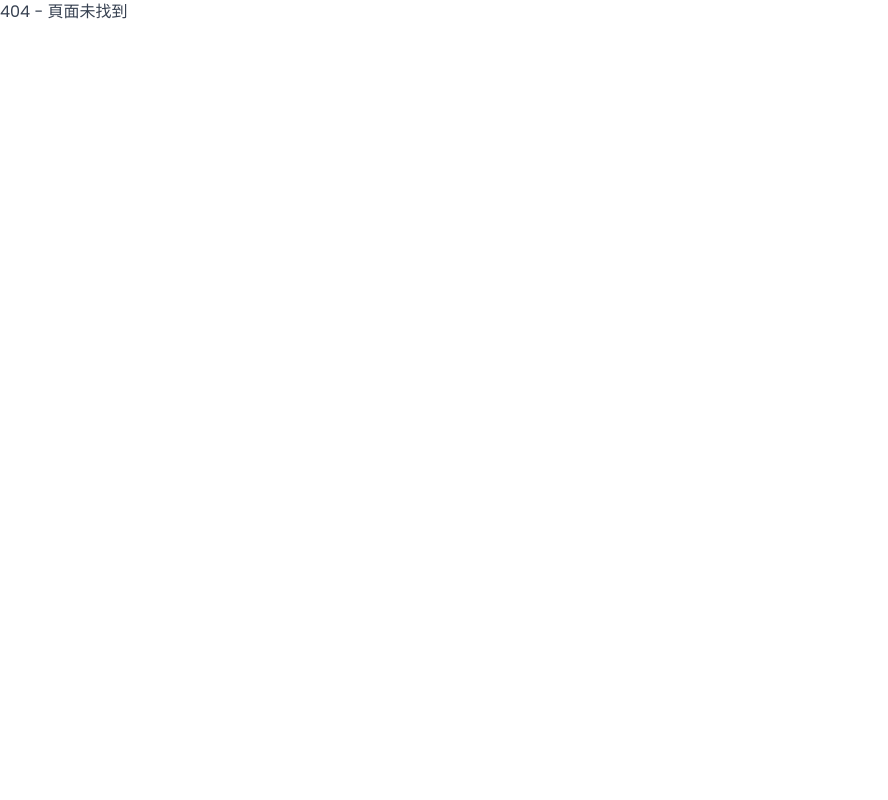
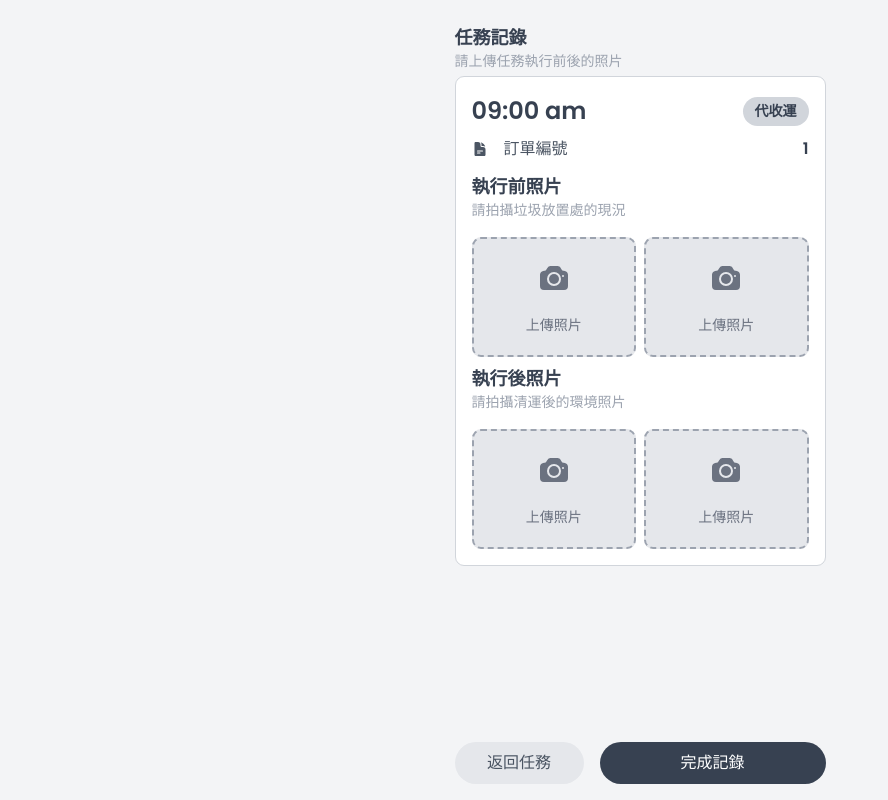
Before and after one commit to jacky1a2a3a4a/Lebuleduo, a React (Vite) app: page /deliver/task/1/record in a window 1280 px wide. Shown: the whole page, without its empty margins (0-888 px from the left). Built offline with nearby package versions, Linux system fonts and the light colour scheme; a web font is replaced by a local one.

Commit message:
update: Task router

```diff
--- a/src/App.tsx
+++ b/src/App.tsx
@@ -10,6 +10,7 @@ import DeliverLayout from './layouts/DeliverLayout';
 // 外送員(deliver) 頁面組件
 import Task from './pages/deliver/Task';
 import TaskDetails from './pages/deliver/Task/TaskDetails';
+import TaskRecord from './pages/deliver/Task/TaskRecord';
 import Calendar from './pages/deliver/Calendar';
 
 // 臨時頁面組件
@@ -102,6 +103,16 @@ function App() {
             }
           />
 
+          {/* 任務記錄頁面 */}
+          <Route
+            path="/deliver/task/:taskId/record"
+            element={
+              <ProtectedRoute role="deliver">
+                <TaskRecord />
+              </ProtectedRoute>
+            }
+          />
+
           {/* 重新導向和404路由 */}
           <Route
             path="/"
--- a/src/pages/deliver/Task/TaskDetails/index.tsx
+++ b/src/pages/deliver/Task/TaskDetails/index.tsx
@@ -199,6 +199,10 @@ function TaskDetails() {
     navigate(-1);
   };
 
+  const handleConfirm = () => {
+    navigate(`/deliver/task/${taskId}/record`);
+  };
+
   // 初始化的地圖位置(我設定為高雄市寶成世紀大樓)
   const location = {
     lat: 22.62796401977539,
@@ -306,7 +310,7 @@ function TaskDetails() {
 
       <DetailButtons>
         <Button onClick={handleBack}>返回任務</Button>
-        <Button>確認前往</Button>
+        <Button onClick={handleConfirm}>確認前往</Button>
       </DetailButtons>
     </FullHeightContainer>
   );
--- /dev/null
+++ b/src/pages/deliver/Task/TaskRecord/index.tsx
@@ -0,0 +1,373 @@
+import styled from 'styled-components';
+import { useNavigate, useParams } from 'react-router-dom';
+import {
+  HiDocumentText,
+  HiMiniUser,
+  HiMiniPhone,
+  HiMapPin,
+  HiCamera,
+} from 'react-icons/hi2';
+import { GoogleMap, LoadScript, Marker } from '@react-google-maps/api';
+import { useState } from 'react';
+
+// 最外層容器
+const FullHeightContainer = styled.div`
+  background-color: var(--color-gray-100);
+  display: flex;
+  flex-direction: column;
+  align-items: center;
+  width: 100%;
+  min-height: 100vh;
+  padding: 1rem;
+`;
+
+// 頁面標題容器
+const HeaderContainer = styled.div`
+  display: flex;
+  flex-direction: column;
+  align-items: flex-start;
+  width: 100%;
+  max-width: calc(var(--min-width-mobile) - 2rem);
+  margin-top: var(--spacing-sm);
+  margin-bottom: var(--spacing-xs);
+`;
+
+const PageTitle = styled.div`
+  font-size: var(--font-size-lg);
+  font-weight: 800;
+`;
+
+const PageSubtitle = styled.div`
+  color: var(--color-gray-400);
+  font-size: var(--font-size-sm);
+  font-weight: 500;
+`;
+
+//訂單詳情 卡片
+const DetailCard = styled.div`
+  background-color: var(--color-gray-0);
+  border: 1.5px solid var(--color-gray-300);
+  border-radius: var(--border-radius-lg);
+  width: 100%;
+  max-width: calc(var(--min-width-mobile) - 2rem);
+  padding: var(--spacing-md);
+  margin-bottom: 1rem;
+`;
+
+// 照片上傳區域
+const PhotoUploadArea = styled.div`
+  display: grid;
+  grid-template-columns: repeat(2, 1fr);
+  gap: var(--spacing-sm);
+  margin-top: var(--spacing-md);
+`;
+
+const PhotoUploadBox = styled.label`
+  background-color: var(--color-gray-200);
+  border: 2px dashed var(--color-gray-400);
+  border-radius: var(--border-radius-lg);
+  height: 120px;
+  display: flex;
+  flex-direction: column;
+  justify-content: center;
+  align-items: center;
+  cursor: pointer;
+  position: relative;
+  overflow: hidden;
+
+  &:hover {
+    background-color: var(--color-gray-300);
+  }
+`;
+
+const PhotoPreview = styled.img`
+  width: 100%;
+  height: 100%;
+  object-fit: cover;
+`;
+
+const PhotoUploadIcon = styled.div`
+  font-size: 2rem;
+  color: var(--color-gray-500);
+  margin-bottom: 0.5rem;
+`;
+
+const PhotoUploadText = styled.div`
+  font-size: var(--font-size-sm);
+  color: var(--color-gray-500);
+`;
+
+const HiddenInput = styled.input`
+  display: none;
+`;
+
+//訂單詳情 容器 均分排列
+const DetailRow = styled.div`
+  display: flex;
+  justify-content: space-between;
+  align-items: center;
+  margin-bottom: var(--spacing-xs);
+`;
+
+//訂單詳情 卡片 時間
+const DetailTime = styled.div`
+  font-size: var(--font-size-2xl);
+  font-weight: 600;
+`;
+
+const DetailStatus = styled.div`
+  background-color: var(--color-gray-300);
+  color: var(--color-gray-700);
+  border-radius: var(--border-radius-round);
+  font-size: var(--font-size-sm);
+  font-weight: 700;
+  padding: 0.25rem 0.75rem;
+`;
+
+const DetailSign = styled.div`
+  display: flex;
+  justify-content: flex-start;
+  align-items: center;
+  width: 2rem;
+  height: 2rem;
+`;
+
+const DetailLabel = styled.div`
+  color: var(--color-gray-600);
+  display: flex;
+  align-items: center;
+  font-weight: 500;
+`;
+
+const DetailValue = styled.div`
+  font-weight: 600;
+  text-align: right;
+`;
+
+const DetailAddress = styled.div`
+  color: var(--color-gray-500);
+  font-size: var(--font-size-sm);
+  font-weight: 500;
+  text-decoration: underline;
+  letter-spacing: 0.05em;
+`;
+
+// 地圖容器
+const MapContainer = styled.div`
+  width: 100%;
+  height: 100px;
+  border-radius: var(--border-radius-lg);
+  overflow: hidden;
+`;
+
+const PlanTitle = styled.div`
+  font-size: var(--font-size-md);
+  font-weight: 600;
+`;
+
+const PlanContent = styled.div`
+  color: var(--color-gray-400);
+  font-size: var(--font-size-sm);
+  font-weight: 500;
+`;
+
+// 按鈕容器
+const DetailButtons = styled.div`
+  display: flex;
+  justify-content: space-between;
+  align-items: center;
+  gap: var(--spacing-md);
+  width: 100%;
+  margin-top: auto;
+  max-width: calc(var(--min-width-mobile) - 2rem);
+`;
+
+// 確認按鈕
+const Button = styled.button`
+  padding: 0.75rem 1rem;
+  border-radius: var(--border-radius-round);
+  font-weight: 500;
+  cursor: pointer;
+  border: none;
+
+  &:first-child {
+    background-color: var(--color-gray-200);
+    color: var(--color-gray-600);
+    flex: 1;
+
+    &:hover {
+      background-color: var(--color-gray-300);
+    }
+  }
+
+  &:last-child {
+    background-color: var(--color-gray-700);
+    color: var(--color-gray-0);
+    flex: 2;
+
+    &:hover {
+      background-color: var(--color-gray-800);
+    }
+  }
+`;
+
+function TaskRecord() {
+  const navigate = useNavigate();
+  const { taskId } = useParams();
+  const [photos, setPhotos] = useState<{ [key: string]: string }>({
+    before1: '',
+    before2: '',
+    after1: '',
+    after2: '',
+  });
+
+  const handleBack = () => {
+    navigate(-1);
+  };
+
+  const handlePhotoUpload = (
+    event: React.ChangeEvent<HTMLInputElement>,
+    photoKey: string,
+  ) => {
+    const file = event.target.files?.[0];
+    if (file) {
+      const reader = new FileReader();
+      reader.onloadend = () => {
+        setPhotos((prev) => ({
+          ...prev,
+          [photoKey]: reader.result as string,
+        }));
+      };
+      reader.readAsDataURL(file);
+    }
+  };
+
+  // 初始化的地圖位置(我設定為高雄市寶成世紀大樓)
+  const location = {
+    lat: 22.62796401977539,
+    lng: 120.31047821044922,
+  };
+
+  const handleSubmit = () => {
+    // 在這裡處理提交邏輯
+    console.log('提交照片和記錄', photos);
+    // 可以導航到成功頁面或返回任務列表
+    navigate('/deliver');
+  };
+
+  return (
+    <FullHeightContainer>
+      <HeaderContainer>
+        <PageTitle>任務記錄</PageTitle>
+        <PageSubtitle>請上傳任務執行前後的照片</PageSubtitle>
+      </HeaderContainer>
+
+      <DetailCard>
+        <DetailRow>
+          <DetailTime>09:00 am</DetailTime>
+          <DetailStatus>代收運</DetailStatus>
+        </DetailRow>
+        <DetailRow>
+          <DetailLabel>
+            <DetailSign>
+              <HiDocumentText />
+            </DetailSign>
+            訂單編號
+          </DetailLabel>
+          <DetailValue>{taskId || 'ORD-12345'}</DetailValue>
+        </DetailRow>
+
+        <HeaderContainer>
+          <PageTitle>執行前照片</PageTitle>
+          <PageSubtitle>請拍攝垃圾放置處的現況</PageSubtitle>
+        </HeaderContainer>
+
+        <PhotoUploadArea>
+          <PhotoUploadBox>
+            <HiddenInput
+              type="file"
+              accept="image/*"
+              onChange={(e) => handlePhotoUpload(e, 'before1')}
+            />
+            {photos.before1 ? (
+              <PhotoPreview src={photos.before1} alt="執行前照片1" />
+            ) : (
+              <>
+                <PhotoUploadIcon>
+                  <HiCamera />
+                </PhotoUploadIcon>
+                <PhotoUploadText>上傳照片</PhotoUploadText>
+              </>
+            )}
+          </PhotoUploadBox>
+          <PhotoUploadBox>
+            <HiddenInput
+              type="file"
+              accept="image/*"
+              onChange={(e) => handlePhotoUpload(e, 'before2')}
+            />
+            {photos.before2 ? (
+              <PhotoPreview src={photos.before2} alt="執行前照片2" />
+            ) : (
+              <>
+                <PhotoUploadIcon>
+                  <HiCamera />
+                </PhotoUploadIcon>
+                <PhotoUploadText>上傳照片</PhotoUploadText>
+              </>
+            )}
+          </PhotoUploadBox>
+        </PhotoUploadArea>
+
+        <HeaderContainer>
+          <PageTitle>執行後照片</PageTitle>
+          <PageSubtitle>請拍攝清運後的環境照片</PageSubtitle>
+        </HeaderContainer>
+
+        <PhotoUploadArea>
+          <PhotoUploadBox>
+            <HiddenInput
+              type="file"
+              accept="image/*"
+              onChange={(e) => handlePhotoUpload(e, 'after1')}
+            />
+            {photos.after1 ? (
+              <PhotoPreview src={photos.after1} alt="執行後照片1" />
+            ) : (
+              <>
+                <PhotoUploadIcon>
+                  <HiCamera />
+                </PhotoUploadIcon>
+                <PhotoUploadText>上傳照片</PhotoUploadText>
+              </>
+            )}
+          </PhotoUploadBox>
+          <PhotoUploadBox>
+            <HiddenInput
+              type="file"
+              accept="image/*"
+              onChange={(e) => handlePhotoUpload(e, 'after2')}
+            />
+            {photos.after2 ? (
+              <PhotoPreview src={photos.after2} alt="執行後照片2" />
+            ) : (
+              <>
+                <PhotoUploadIcon>
+                  <HiCamera />
+                </PhotoUploadIcon>
+                <PhotoUploadText>上傳照片</PhotoUploadText>
+              </>
+            )}
+          </PhotoUploadBox>
+        </PhotoUploadArea>
+      </DetailCard>
+
+      <DetailButtons>
+        <Button onClick={handleBack}>返回任務</Button>
+        <Button onClick={handleSubmit}>完成記錄</Button>
+      </DetailButtons>
+    </FullHeightContainer>
+  );
+}
+
+export default TaskRecord;
```
